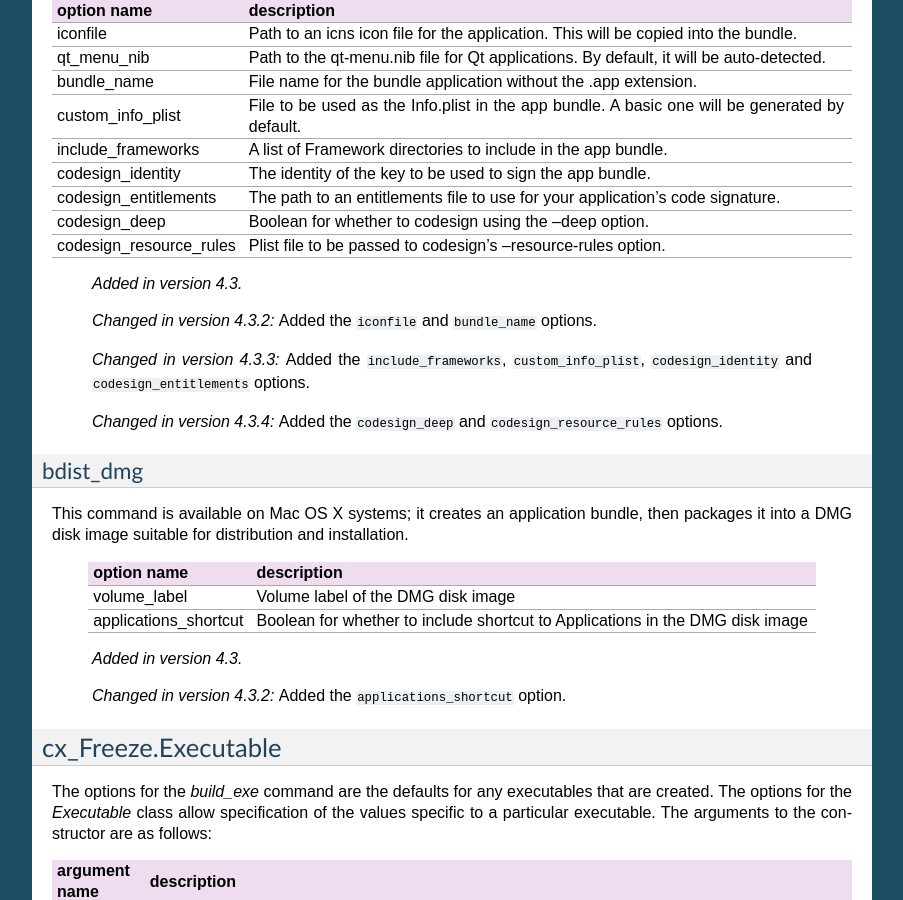
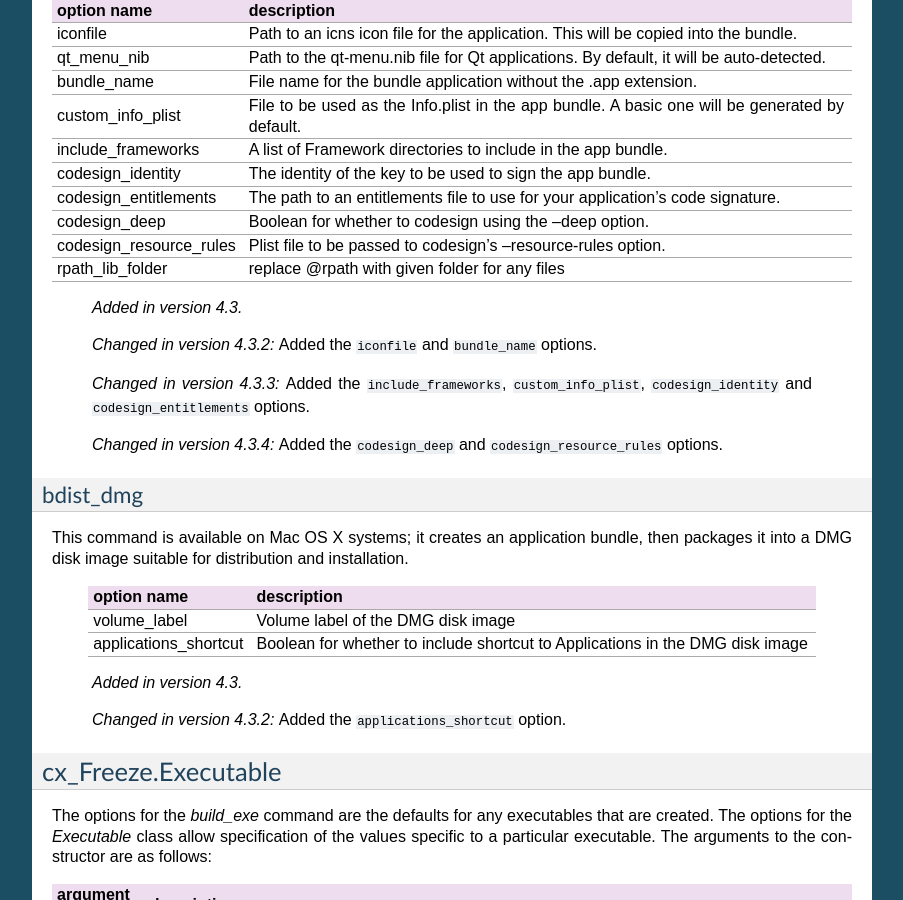
Before and after one commit to marcelotduarte/cx_Freeze, a Sphinx documentation site: the page built from doc/distutils.rst, in a window 1280 px wide and 900 px high, scrolled down 3368 px. Shown: the whole window, without its empty margins (198-1101 px from the left). Built offline with Sphinx 7.4.7, drawn with Linux system fonts in a browser that asks for light colours; pages that are not in the unit, such as notebooks, are missing from menus.

Commit message:
updated documentation to reflect change

```diff
--- a/doc/distutils.rst
+++ b/doc/distutils.rst
@@ -279,6 +279,9 @@
 | codesign_resource_rules  | Plist file to be passed to codesign's            |
 |                          | --resource-rules option.                         |
 +--------------------------+--------------------------------------------------+
+| rpath_lib_folder         | replace @rpath with given folder for any files   |
+|                          |                                                  |
++--------------------------+--------------------------------------------------+
 
  .. versionadded:: 4.3
 
```
